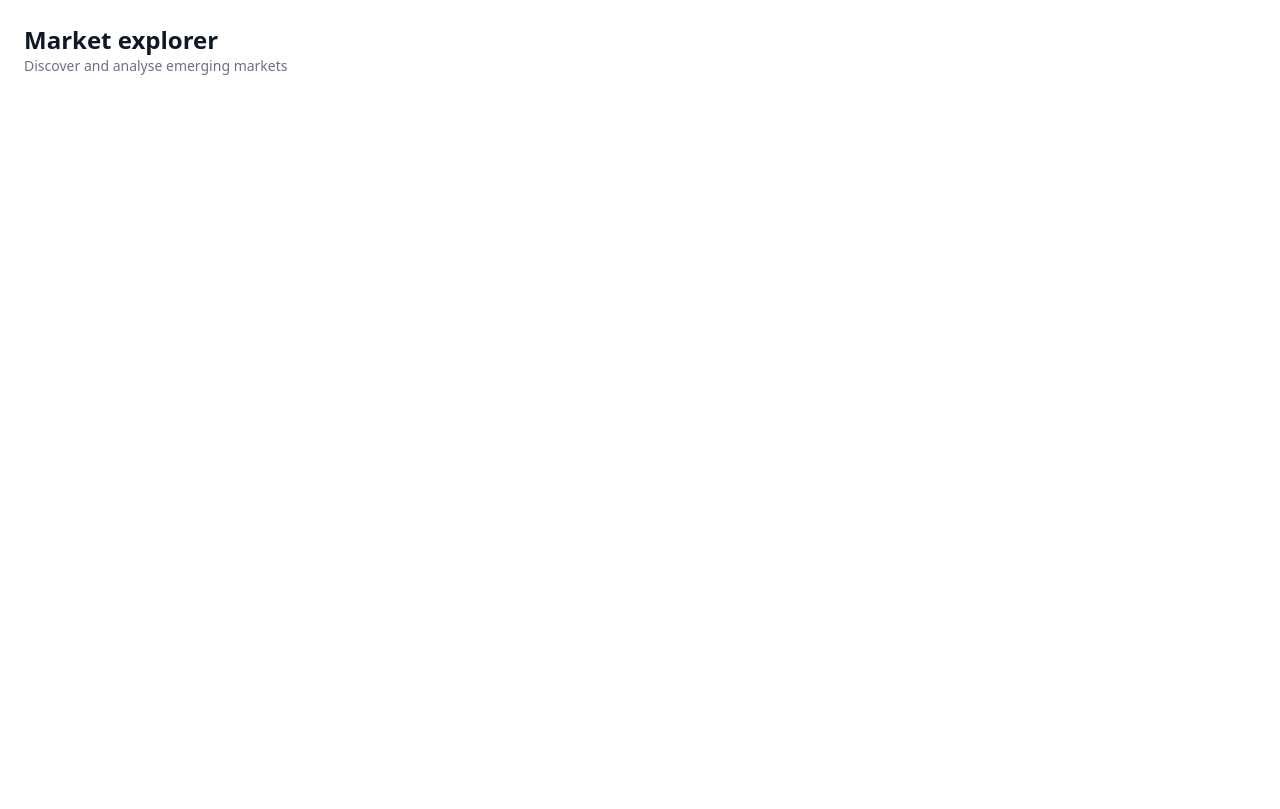
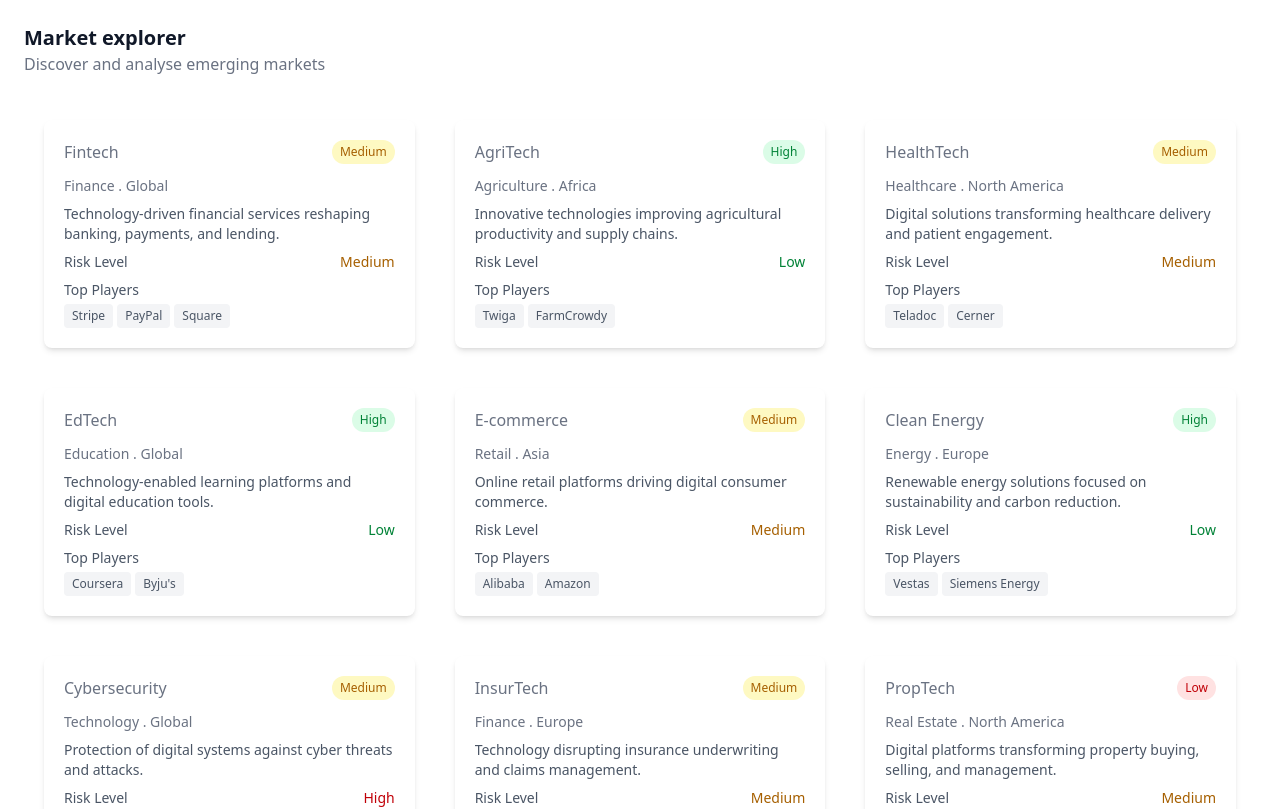
Before and after one commit to samndambuki/market-sense-portal, an Angular app: page /markets in a window 1280 px wide. Shown: the top 809 px of the page. Built offline with nearby package versions, Linux system fonts and the light colour scheme; data requests are answered from the project's data file.

Commit message:
worked on fetching and displaying markets

```diff
--- a/src/app/features/market-explorer/models/market.model.ts
+++ b/src/app/features/market-explorer/models/market.model.ts
@@ -2,12 +2,12 @@ export interface Market {
   id: number;
   name: string;
   category: string;
-  region:string;
+  region: string;
   description: string;
-  growthRate: string;
+  growthRate: number;
   metrics: {
     marketSize: string;
-    topLayers: string[];
+    topPlayers: string[];
     riskLevel: 'Low' | 'Medium' | 'High';
   };
 }
--- a/src/app/features/market-explorer/pages/market-list/market-list.component.html
+++ b/src/app/features/market-explorer/pages/market-list/market-list.component.html
@@ -1,8 +1,8 @@
 <div class="p-6 max-w-7xl mx-auto">
   <!-- header  -->
   <div class="mb-6">
-    <h1 class="text-2xl font-semibold text-gray-900">Market explorer</h1>
-    <p class="text-sm text-gray-500">Discover and analyse emerging markets</p>
+    <h1 class="text-xl font-semibold text-gray-900">Market explorer</h1>
+    <p class="text-md text-gray-500">Discover and analyse emerging markets</p>
   </div>
 
   <!-- loading -->
@@ -21,4 +21,68 @@
   >
     Failed to load markets. Please try again
   </div>
+
+  <!-- grid  -->
+  <div
+    *ngIf="!marketService.loading && !marketService.error"
+    class="grid grid-cols-1 sm:grid-cols-2 lg:grid-cols-3"
+  >
+    <div
+      *ngFor="let market of marketService.markets"
+      class="shadow-md m-5 rounded-lg hover:shadow-md p-5 transition cursor-pointer bg-white"
+    >
+      <div class="flex justify-between items-start mb-3">
+        <h3 class="text-md font-medium text-gray-500">
+          {{ market.name }}
+        </h3>
+        <span
+          class="text-xs rounded-full px-2 py-1"
+          [ngClass]="{
+            'bg-green-100 text-green-700': market.growthRate >= 15,
+            'bg-yellow-100 text-yellow-700':
+              market.growthRate >= 10 && market.growthRate < 15,
+            'bg-red-100 text-red-700': market.growthRate < 10
+          }"
+        >
+          {{
+            market.growthRate >= 15
+              ? "High"
+              : market.growthRate >= 10
+              ? "Medium"
+              : "Low"
+          }}
+        </span>
+      </div>
+      <div class="text-sm text-gray-500 mb-2">
+        {{ market.category }} . {{ market.region }}
+      </div>
+      <div class="line-clamp-3 text-gray-600 text-sm mb-2">
+        {{ market.description }}
+      </div>
+      <div class="flex justify-between text-gray-600 text-sm mb-2">
+        <span>Risk Level</span>
+        <span
+          class="font-medium"
+          [ngClass]="{
+            'text-green-700': market.metrics.riskLevel === 'Low',
+            'text-yellow-700': market.metrics.riskLevel === 'Medium',
+            'text-red-700': market.metrics.riskLevel === 'High'
+          }"
+        >
+          {{ market.metrics.riskLevel }}
+        </span>
+      </div>
+      <div class="text-gray-600">
+        <span class="block mb-1 text-sm">Top Players</span>
+        <div class="flex flex-wrap gap-1">
+          <span
+            class="px-2 py-1 rounded bg-gray-100 text-xs"
+            *ngFor="let player of market.metrics.topPlayers"
+          >
+            {{ player }}
+          </span>
+        </div>
+      </div>
+    </div>
+  </div>
 </div>
```
